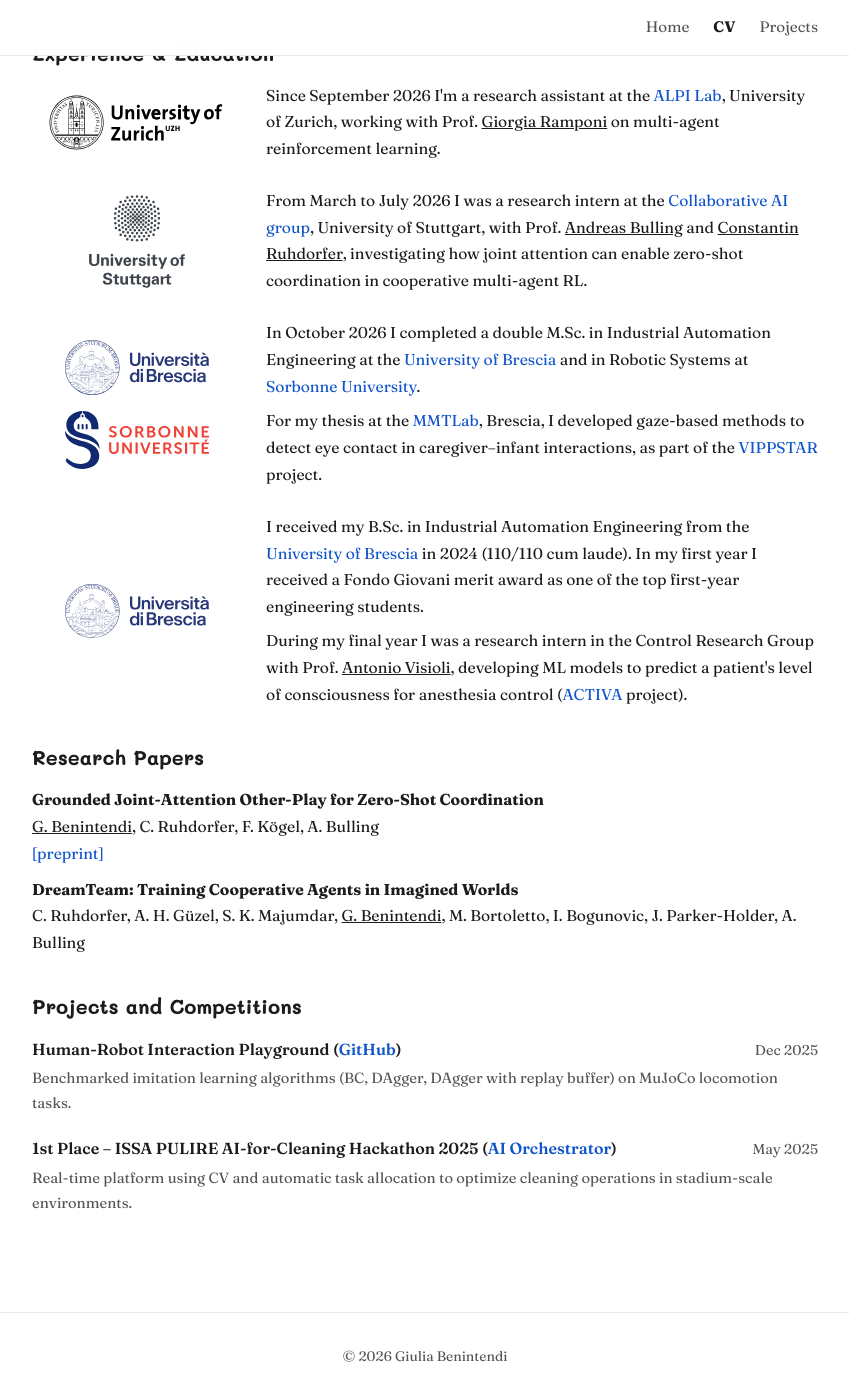
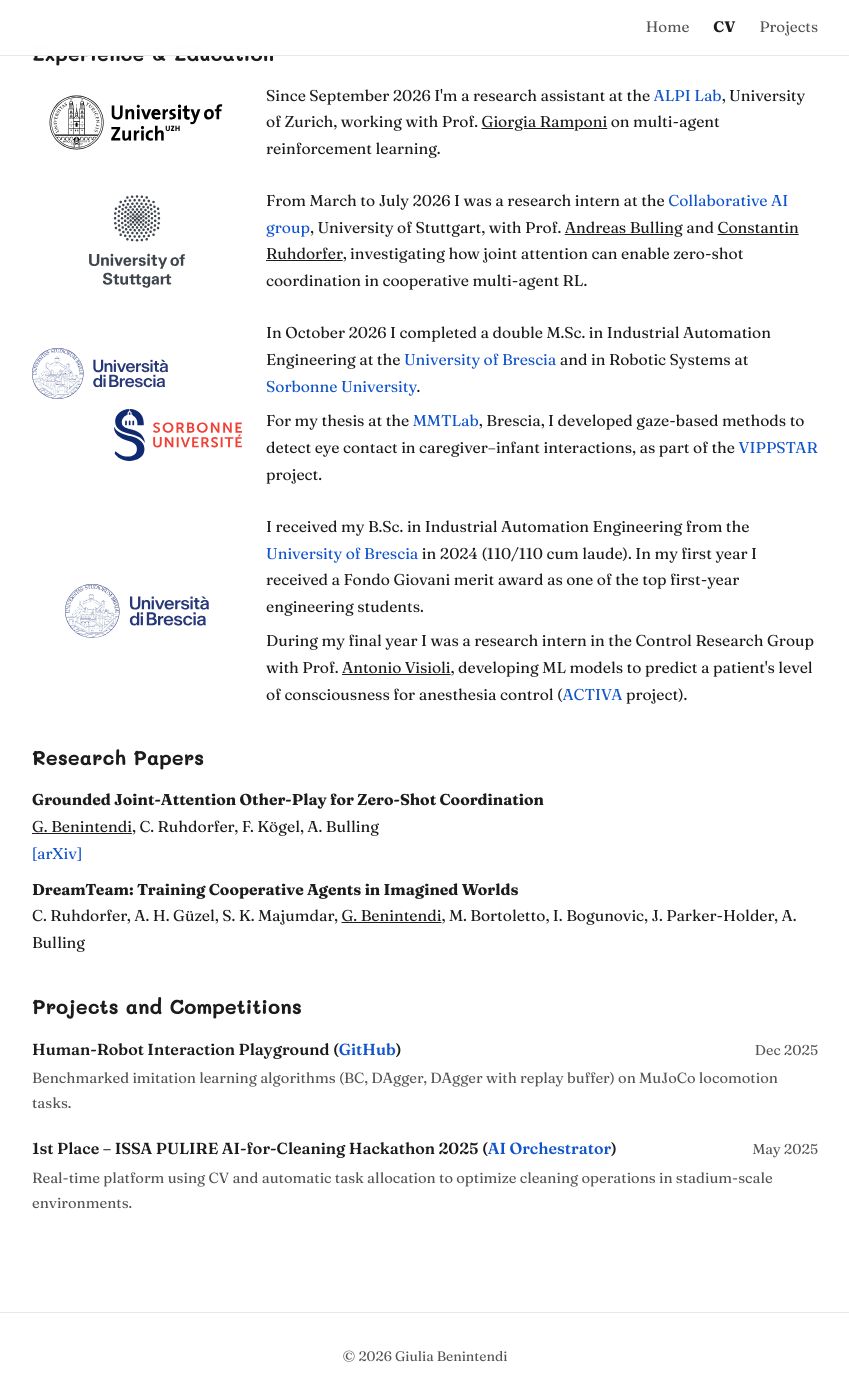
Before and after one commit to giuliabenintendi/giuliabenintendi.github.io, a Jekyll site: the page built from cv.html, in a window 1280 px wide and 1400 px high, scrolled down 141 px. Shown: the whole window, without its empty margins (215-1064 px from the left). Built offline with Jekyll 4.4.1, drawn with Linux system fonts in a browser that asks for light colours.

Commit message:
flat bee icon bullets, diagonal Brescia/Sorbonne logos, label preprint links arXiv
- news bullets: one-colour SVG bee (assets/images/bee.svg) centred on the
  first text line, replacing the emoji; drop the unused leaf variant
- CV double degree: Brescia top-left, Sorbonne bottom-right
- [Preprint]/[preprint] -> [arXiv] on home, projects and CV

```diff
--- a/assets/css/style.css
+++ b/assets/css/style.css
@@ -185,7 +185,6 @@
 
 /* ── News: scrollable light-yellow box ── */
 .news-list {
-  --news-bullet: "🐝";            /* bullet emoji; see .news-list.leaf for the leaf shape */
   list-style: none;
   margin-bottom: 2.5rem;
   max-height: 14rem;
@@ -206,22 +205,14 @@
 }
 
 .news-item::before {
-  content: var(--news-bullet);
+  content: "";
   position: absolute;
   left: 0;
-  top: 0.35rem;
-  font-size: 0.9rem;
-}
-
-/* Matteo Bortoletto-style leaf instead of an emoji */
-.news-list.leaf .news-item::before {
-  content: "";
-  left: 0.35rem;
-  top: 0.95rem;
-  width: 9px;
-  height: 9px;
-  background: #b98a2e;
-  border-radius: 100% 0;
+  /* centre the 16px icon on the first text line: 0.35rem padding + half of the line box */
+  top: calc(0.35rem + 0.85em - 8px);
+  width: 16px;
+  height: 16px;
+  background: url("/assets/images/bee.svg") center / contain no-repeat;
 }
 
 .news-date {
@@ -385,9 +376,19 @@
   max-width: 100%;
 }
 
-/* two logos one above the other (double degree) */
+/* double degree: Brescia top-left, Sorbonne bottom-right */
 .cv-logos.stacked {
   flex-direction: column;
+  align-items: stretch;
+  gap: 0.6rem;
+}
+
+.cv-logos.stacked img:first-child {
+  align-self: flex-start;
+}
+
+.cv-logos.stacked img:last-child {
+  align-self: flex-end;
 }
 
 .cv-text {
--- a/cv.html
+++ b/cv.html
@@ -29,8 +29,8 @@
 
 <div class="cv-item">
   <div class="cv-logos stacked">
-    <img src="/assets/images/logos/unibs.svg" width="144" alt="University of Brescia logo">
-    <img src="/assets/images/logos/sorbonne.svg" width="144" alt="Sorbonne University logo">
+    <img src="/assets/images/logos/unibs.svg" width="136" alt="University of Brescia logo">
+    <img src="/assets/images/logos/sorbonne.svg" width="128" alt="Sorbonne University logo">
   </div>
   <div class="cv-text">
     <p>In October 2026 I completed a double M.Sc. in Industrial Automation Engineering at the <a href="https://www.unibs.it" target="_blank">University of Brescia</a> and in Robotic Systems at <a href="https://www.sorbonne-universite.fr" target="_blank">Sorbonne University</a>.</p>
@@ -54,7 +54,7 @@
 <h2>Research Papers</h2>
 <p class="paper"><strong>Grounded Joint-Attention Other-Play for Zero-Shot Coordination</strong><br>
 <u>G. Benintendi</u>, C. Ruhdorfer, F. K&ouml;gel, A. Bulling<br>
-<a href="https://arxiv.org/pdf/2610.06025" target="_blank">[preprint]</a></p>
+<a href="https://arxiv.org/pdf/2610.06025" target="_blank">[arXiv]</a></p>
 <p class="paper"><strong>DreamTeam: Training Cooperative Agents in Imagined Worlds</strong><br>
 C. Ruhdorfer, A. H. G&uuml;zel, S. K. Majumdar, <u>G. Benintendi</u>, M. Bortoletto, I. Bogunovic, J. Parker-Holder, A. Bulling</p>
 </div>
--- a/index.html
+++ b/index.html
@@ -86,7 +86,7 @@
     <p class="project-date">Mar 2026 – Jul 2026</p>
     <p>Investigated how joint attention can support zero-shot coordination in cooperative multi-agent RL.</p>
     <div class="project-links">
-      <a href="https://arxiv.org/pdf/2610.06025" target="_blank">[Preprint]</a>
+      <a href="https://arxiv.org/pdf/2610.06025" target="_blank">[arXiv]</a>
     </div>
   </div>
 </div>
--- a/projects.html
+++ b/projects.html
@@ -16,7 +16,7 @@
     <p class="project-date">Mar 2026 – Jul 2026</p>
     <p>Investigated how joint attention can support zero-shot coordination in cooperative multi-agent RL.</p>
     <div class="project-links">
-      <a href="https://arxiv.org/pdf/2610.06025" target="_blank">[Preprint]</a>
+      <a href="https://arxiv.org/pdf/2610.06025" target="_blank">[arXiv]</a>
     </div>
   </div>
 </div>
```
Also changed, not shown: assets/images/bee.svg (added).
